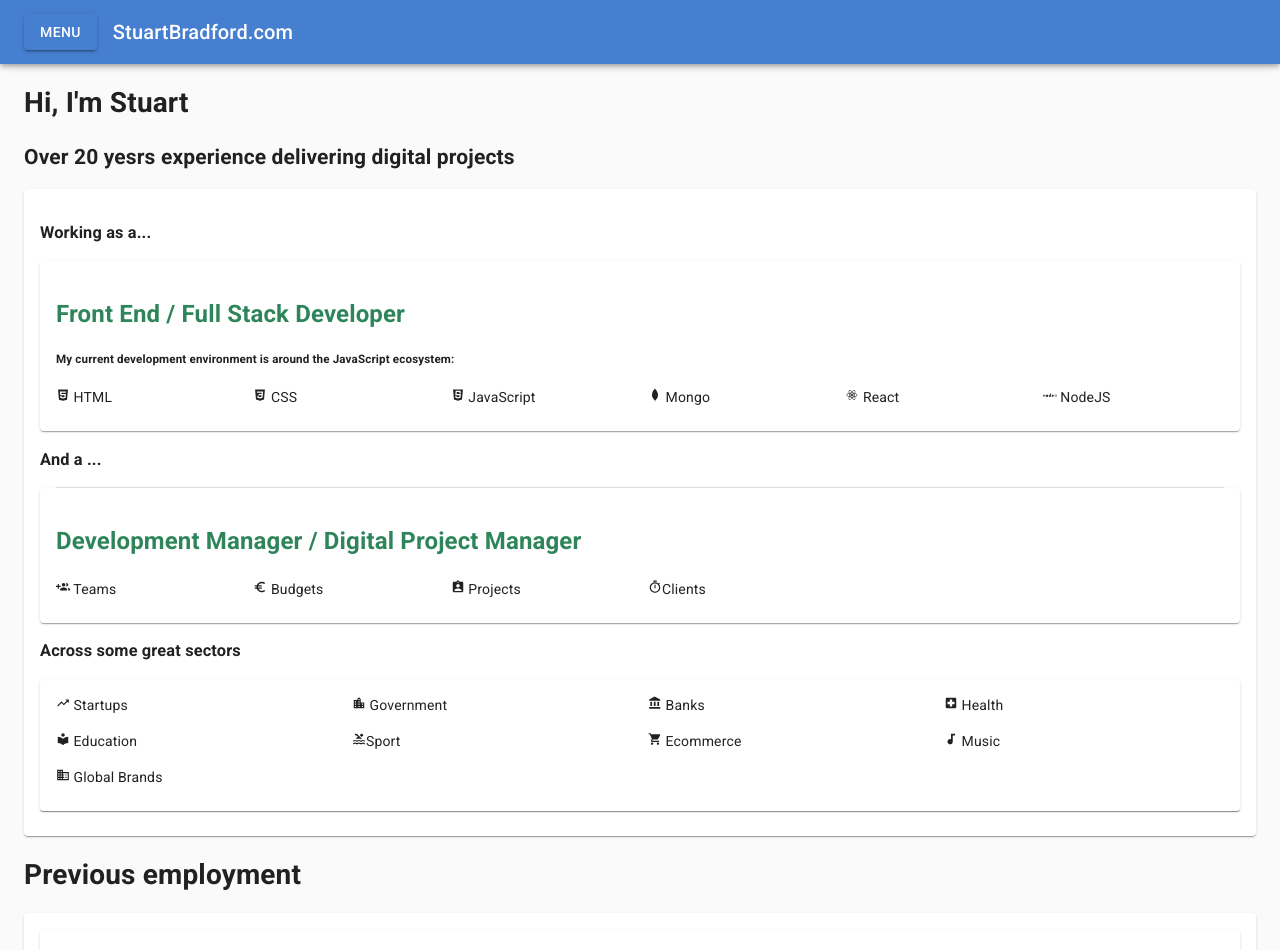
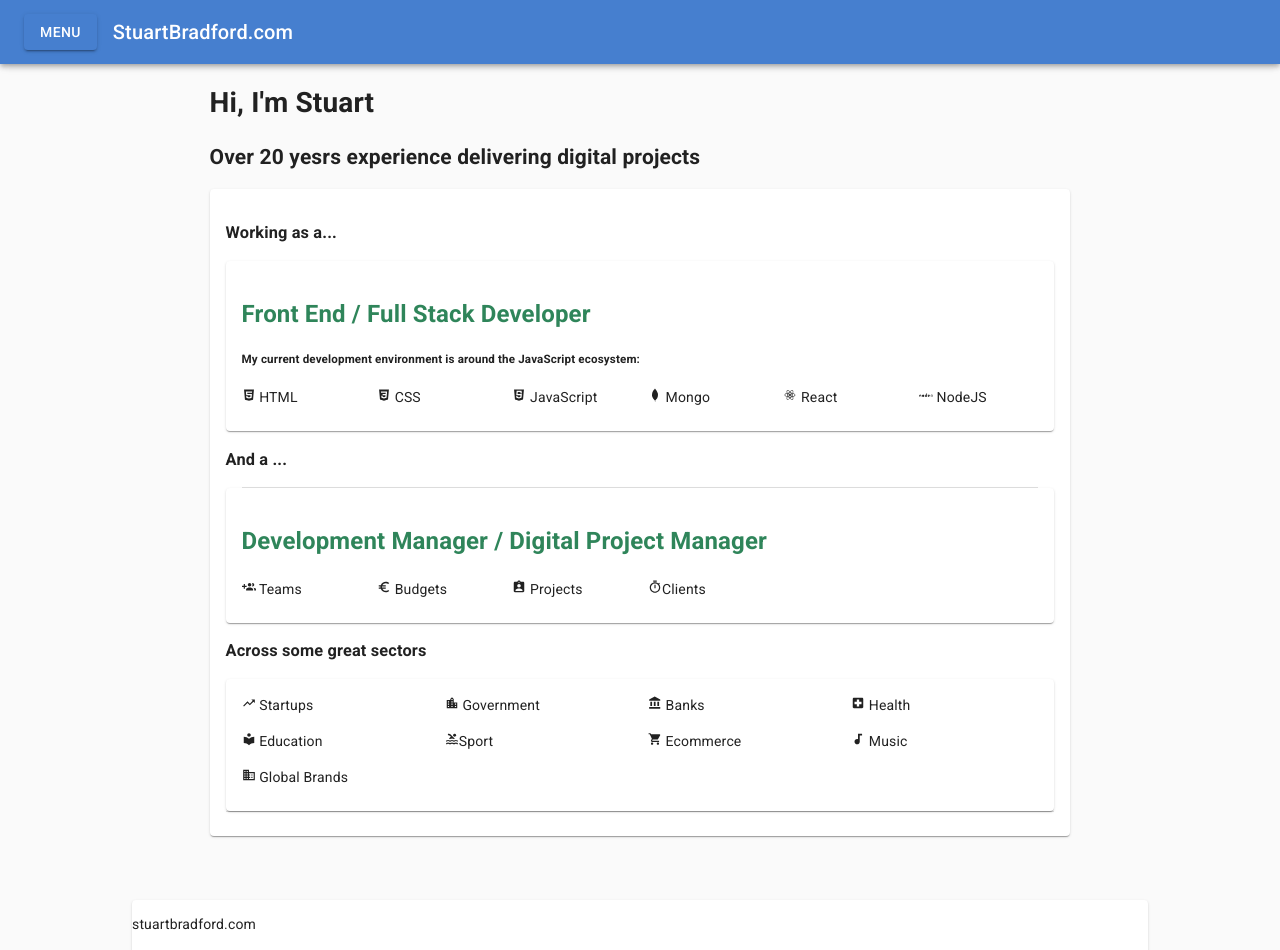
Before and after one commit to 789ni812/my-portfolio, a React (Create React App) app: page / in a window 1280 px wide. Shown: the top 950 px of the page. Built offline with nearby package versions, Linux system fonts and the light colour scheme.

Commit message:
Removed career history form home page

```diff
--- a/src/mockup/ContentIntroduction.js
+++ b/src/mockup/ContentIntroduction.js
@@ -1,22 +1,19 @@
 import React from 'react';
 
 
-
-
 // Material UI
-import { Card, CardHeader, Typography } from '@material-ui/core';
+import { Card } from '@material-ui/core';
 import CardContent from '@material-ui/core/CardContent';
 import Divider from '@material-ui/core/Divider';
 import Grid from '@material-ui/core/Grid';
-import Avatar from '@material-ui/core/Avatar';
+
 
 import { DiHtml5, DiCss3, DiMongodb, DiReact, DiNodejs, DiJavascript } from "react-icons/di";
 import styled from "styled-components";
 // Icons
-import { MdEuroSymbol, MdFormatQuote, MdGroupAdd, MdAssignmentInd, MdTrendingUp, MdBusiness, MdTimer, MdShoppingCart, MdLocalHospital, MdLocationCity, MdLocalLibrary, MdAudiotrack, MdPool, MdAccountBalance } from 'react-icons/md';
+import { MdEuroSymbol, MdGroupAdd, MdAssignmentInd, MdTrendingUp, MdBusiness, MdTimer, MdShoppingCart, MdLocalHospital, MdLocationCity, MdLocalLibrary, MdAudiotrack, MdPool, MdAccountBalance } from 'react-icons/md';
 
 import CareerHistory from './careerHistory';
-
 
 
 const TitleWorkingAs = styled.h2`
@@ -24,9 +21,7 @@ font-size: 24px;
     color: #2f855a;
 `;
 
-
 const ContentIntroduction = () => {
-
 
     return (
         <>
@@ -136,7 +131,6 @@ const ContentIntroduction = () => {
                     <Divider />
                 </CardContent>
             </Card>
-            <CareerHistory />
         </>
     )
 }
--- a/src/mockup/careerHistory.js
+++ b/src/mockup/careerHistory.js
@@ -13,15 +13,13 @@ import ExpansionPanel from '@material-ui/core/ExpansionPanel';
 import ExpansionPanelSummary from '@material-ui/core/ExpansionPanelSummary';
 import ExpansionPanelDetails from '@material-ui/core/ExpansionPanelDetails';
 
-import Avatar from '@material-ui/core/Avatar';
+
 
 // **** End: Material-ui
 
 
 // react-Icons
 import { MdExpandMore } from 'react-icons/md';
-import { AiOutlineUsergroupAdd, AiOutlineUsergroupDelete } from 'react-icons/ai';
-import { BsKanban } from 'react-icons/bs';
 // react-html-parser
 import parse from 'html-react-parser';
 
```
